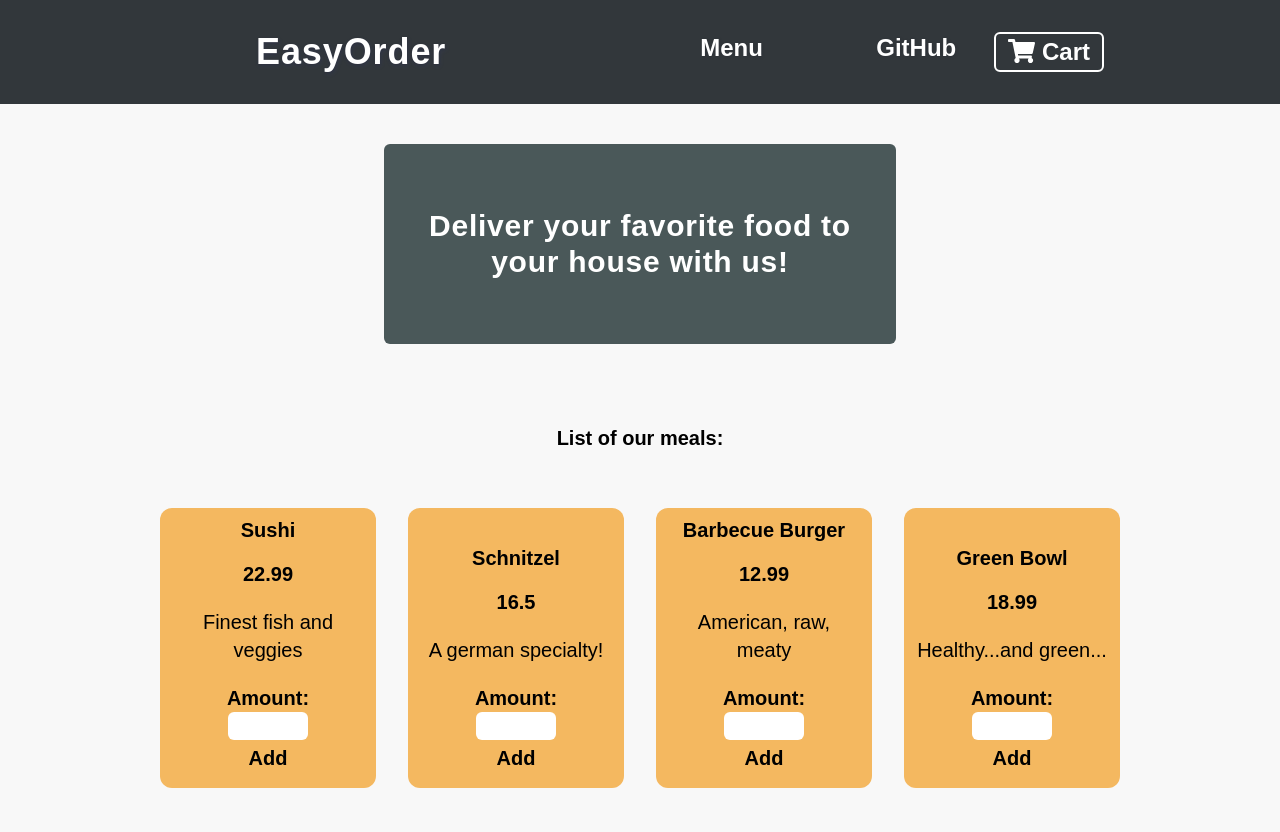
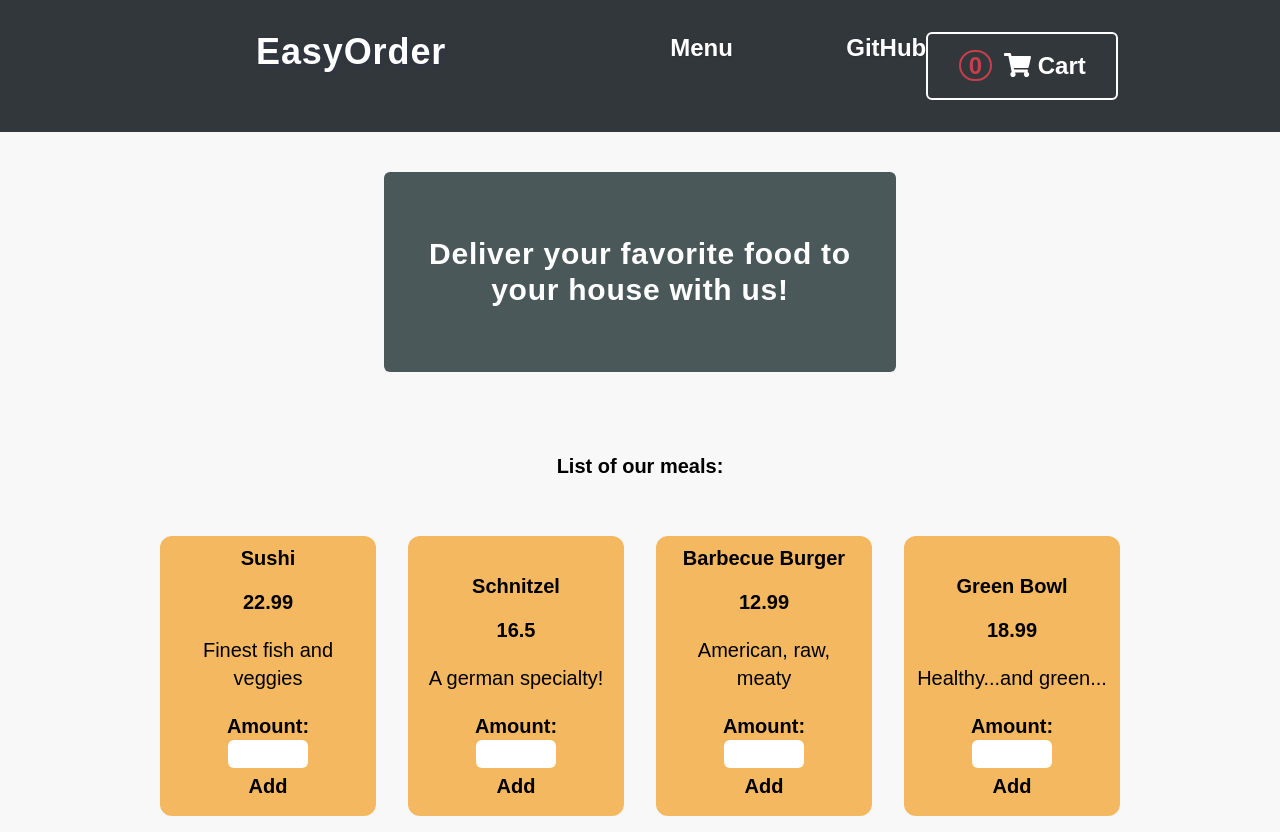
Before and after one commit to rStelmach/food-order-app, a React (Create React App) app: page / in a window 1280 px wide. Before the commit the page ends 804 px from the top, so only its background shows below. Built offline with nearby package versions, Linux system fonts and the light colour scheme.

Commit message:
feat: add ability to add items to cart

```diff
--- a/src/App.js
+++ b/src/App.js
@@ -2,6 +2,7 @@ import { useState } from 'react';
 import Header from './components/Layout/Header';
 import Menu from './components/Menu/Menu';
 import Cart from './components/Cart/Cart';
+import CartProvider from './components/store/CartProvider';
 
 function App() {
   const [CartVis, setCartVis] = useState(false);
@@ -15,11 +16,11 @@ function App() {
   };
 
   return (
-    <>
+    <CartProvider>
       {CartVis && <Cart onHide={hideCart} />}
       <Header onShow={showCart} />
       <Menu />
-    </>
+    </CartProvider>
   );
 }
 
--- a/src/components/Layout/Header.js
+++ b/src/components/Layout/Header.js
@@ -1,7 +1,16 @@
+import { useContext } from 'react';
 import { FontAwesomeIcon } from '@fortawesome/react-fontawesome';
 import { faShoppingCart } from '@fortawesome/free-solid-svg-icons';
+import CartContext from '../store/cart-context';
 
-const Header = ({ onShow }) => (
+const Header = ({ onShow }) => {
+  const cartCtx = useContext(CartContext);
+
+  const cartItems = cartCtx.items.reduce(
+    (num, item) => num + item.amount,
+    0,
+  );
+  return (
     <header className="flex  align-baseline text-white justify-between  bg-primary p-8">
       <h1 className="px-56 font-bold  text-4xl tracking-wide text-shadow-md">
         EasyOrder
@@ -14,14 +23,19 @@ const Header = ({ onShow }) => (
           </li>
         </ul>
       </nav>
-
+      <div className="flex ">
         <button
           type="button"
           onClick={onShow}
-      className=" block  mr-36 font-semibold  text-2xl ml-2 rounded-md px-3 border-solid border-2 border-white "
+          className="block mr-36 font-semibold text-2xl  rounded-md py-4 border-solid border-2 w-48 border-white "
         >
+          <span className=" mr-3 px-2 text-danger border-2 border-danger rounded-full">
+            {cartItems}
+          </span>
           <FontAwesomeIcon icon={faShoppingCart} /> Cart
         </button>
+      </div>
     </header>
   );
+};
 export default Header;
--- /dev/null
+++ b/src/components/store/CartProvider.js
@@ -0,0 +1,19 @@
+/* eslint-disable no-unused-vars */
+import CartContext from './cart-context';
+
+const CartProvider = ({ children }) => {
+  const addToCart = (item) => {};
+  const removeFromCart = (id) => {};
+  const cartContext = {
+    items: [],
+    totalAmount: 0,
+    addItem: addToCart,
+    removeItem: removeFromCart,
+  };
+  return (
+    <CartContext.Provider value={cartContext}>
+      {children}
+    </CartContext.Provider>
+  );
+};
+export default CartProvider;
--- /dev/null
+++ b/src/components/store/cart-context.js
@@ -0,0 +1,11 @@
+/* eslint-disable no-unused-vars */
+import React from 'react';
+
+const Context = React.createContext({
+  items: [],
+  totalAmount: 0,
+  addItem: (item) => {},
+  removeItem: (id) => {},
+});
+
+export default Context;
```
Lines whose indentation alone changed are shown as unchanged.
